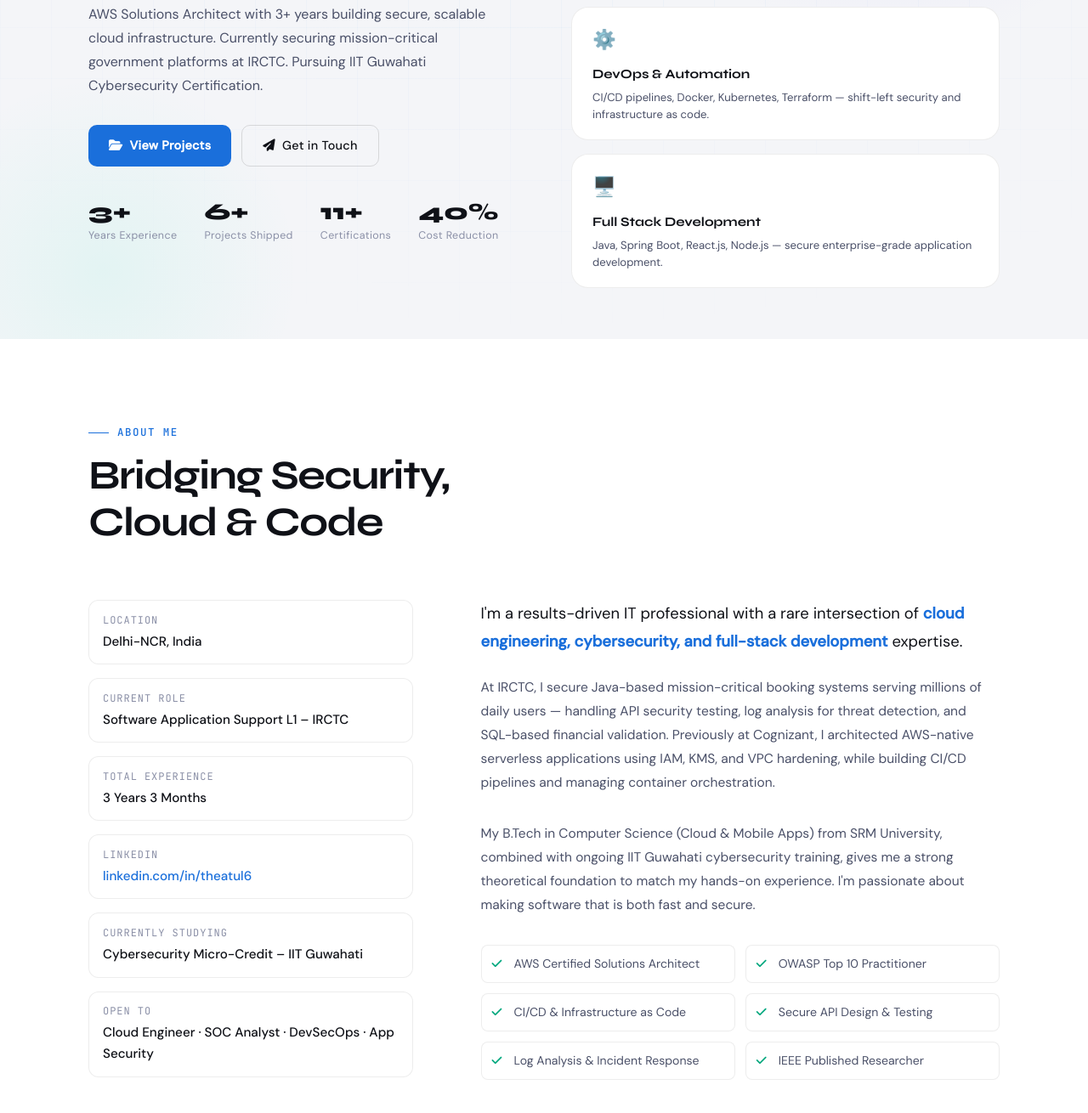
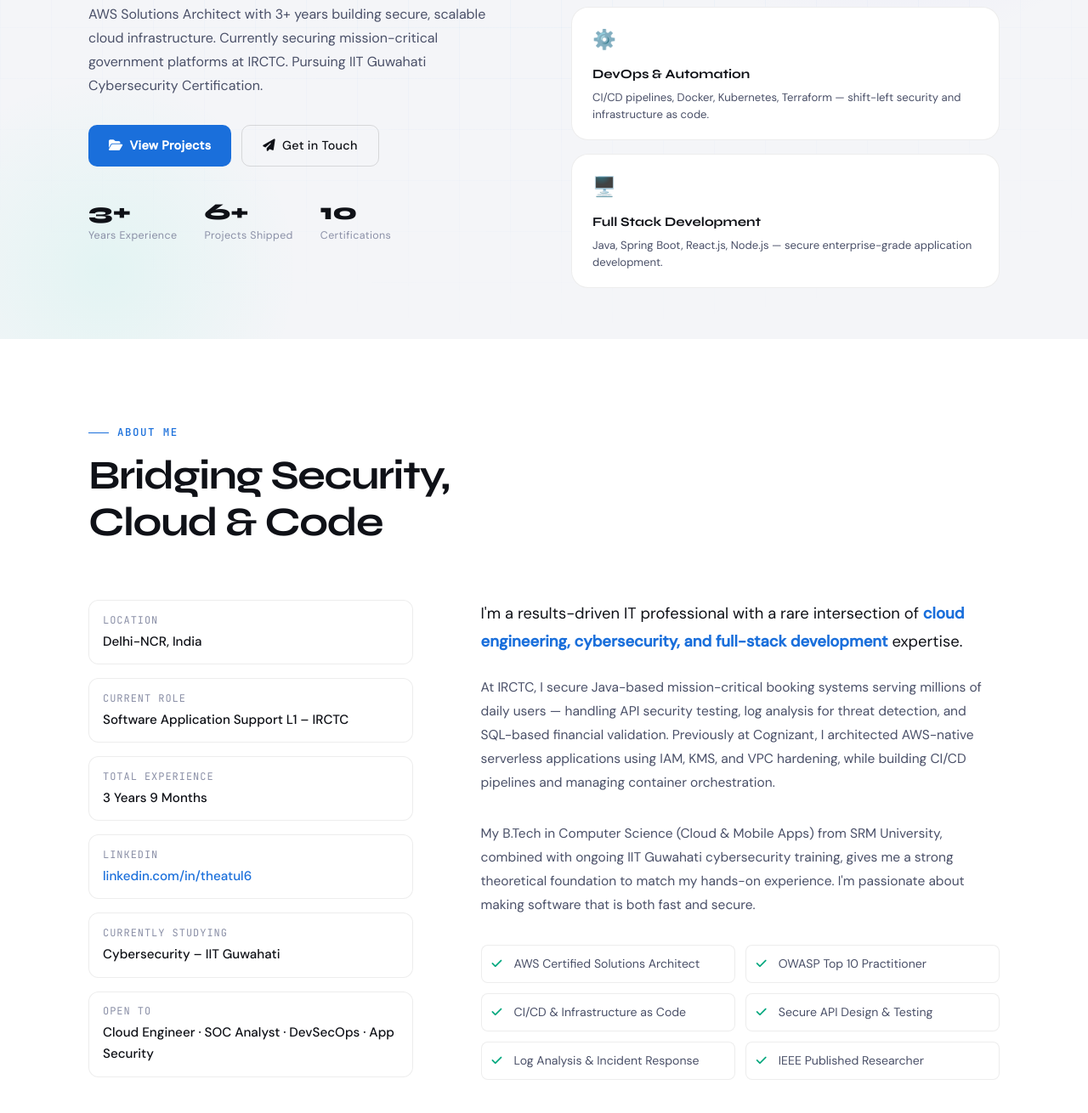
Before and after one commit to sin-atul/atul-portfolio, a website: page index.html in a window 1280 px wide. Shown: the part 448-1758 px from the top of the page at 85% size. Drawn offline with Linux system fonts and the light colour scheme.

Commit message:
Update index.html

```diff
--- a/index.html
+++ b/index.html
@@ -610,12 +610,8 @@
             <div class="stat-label">Projects Shipped</div>
           </div>
           <div class="stat">
-            <div class="stat-num">11+</div>
+            <div class="stat-num">10</div>
             <div class="stat-label">Certifications</div>
-          </div>
-          <div class="stat">
-            <div class="stat-num">40%</div>
-            <div class="stat-label">Cost Reduction</div>
           </div>
         </div>
       </div>
@@ -662,7 +658,7 @@
         </div>
         <div class="info-item">
           <span class="info-label">Total Experience</span>
-          <span class="info-value">3 Years 3 Months</span>
+          <span class="info-value">3 Years 9 Months</span>
         </div>
         <div class="info-item">
           <span class="info-label">LinkedIn</span>
@@ -670,7 +666,7 @@
         </div>
         <div class="info-item">
           <span class="info-label">Currently Studying</span>
-          <span class="info-value">Cybersecurity Micro-Credit – IIT Guwahati</span>
+          <span class="info-value">Cybersecurity – IIT Guwahati</span>
         </div>
         <div class="info-item">
           <span class="info-label">Open To</span>
```
